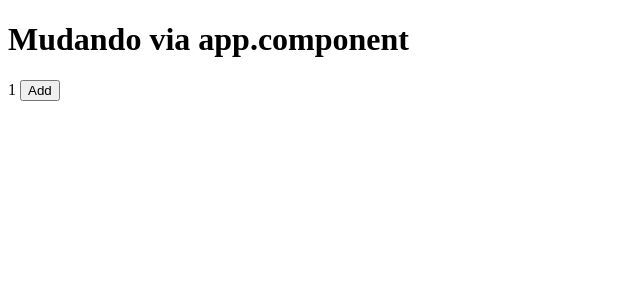
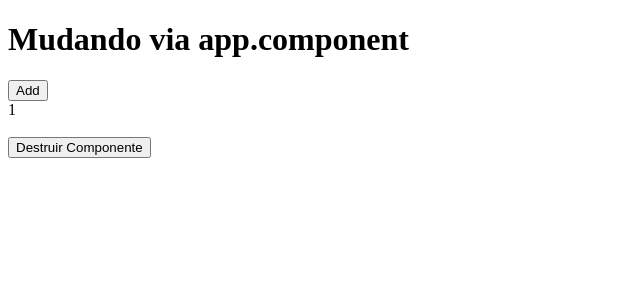
Before and after one commit to nicaodev/angular-stack, an Angular app in the folder angular-stack/: page / in a window 1280 px wide. Shown: the top 300 px of the page, without its empty margins (0-640 px from the left). Built offline with nearby package versions, Linux system fonts and the light colour scheme.

Commit message:
file cicles

```diff
--- a/angular-stack/src/app/app.component.ts
+++ b/angular-stack/src/app/app.component.ts
@@ -3,21 +3,32 @@ import { AfterContentChecked, AfterContentInit, AfterViewInit, Component, DoChec
 @Component({
   selector: 'app-root',
   template: `
-  <app-title title="Mudando via app.component"></app-title>
+  <app-title *ngIf="destruir" title="Mudando via app.component"></app-title>
+  <button (click)="adicionar()">Add</button>
+  <br>
   {{valor}}
-  <button (click)="adicionar()">Add</button>
+  <br>
+  <br>
+  <button (click)="destruirComponent()">Destruir Componente</button>
   <router-outlet></router-outlet>
   `
 })
-export class AppComponent implements OnInit, DoCheck, AfterContentInit, AfterContentChecked, AfterViewInit {
+export class AppComponent implements
+OnInit, DoCheck, AfterContentInit, AfterContentChecked, AfterViewInit {
 
   constructor() { }
 
+
   public valor: number = 1;
+  public destruir: boolean = true;
 
   public adicionar(): number {
     return this.valor += 1;
   }
+  public destruirComponent(): void {
+    this.destruir = false;
+  }
+
   ngOnInit(): void {
     console.log("Invocando: ngOnInit")
   }
@@ -34,4 +45,5 @@ export class AppComponent implements OnInit, DoCheck, AfterContentInit, AfterCon
     console.log("Invocando: ngAfterViewInit")
   }
 
+
 }
--- a/angular-stack/src/app/title/title.component.ts
+++ b/angular-stack/src/app/title/title.component.ts
@@ -1,23 +1,26 @@
-import { Component, Input, OnChanges, OnInit } from '@angular/core';
+import { Component, Input, OnChanges, OnDestroy, OnInit } from '@angular/core';
 
 @Component({
   selector: 'app-title',
   templateUrl: './title.component.html',
   styleUrls: ['./title.component.scss']
 })
-export class TitleComponent implements OnInit, OnChanges {
+export class TitleComponent implements OnInit, OnChanges, OnDestroy {
 
   constructor() { }
 
   @Input() public title: string = "Teste Input Title"
 
   ngOnChanges(): void {
-    console.log("Ciclo de vida: ngOnChanges - TitleComponent")
-    console.log("Foi alterado com sucesso via @Input()");
+    console.log("Ciclo de vida: ngOnChanges - TitleComponent.\nFoi alterado com sucesso via @Input()")
   }
 
   ngOnInit(): void {
     console.log("Ciclo de vida: ngOnInit - TitleComponent")
   }
 
+  ngOnDestroy(): void {
+    console.log("Ciclo de vida: ngOnDestroy\n Componente foi destruído.")
+  }
+
 }
```
